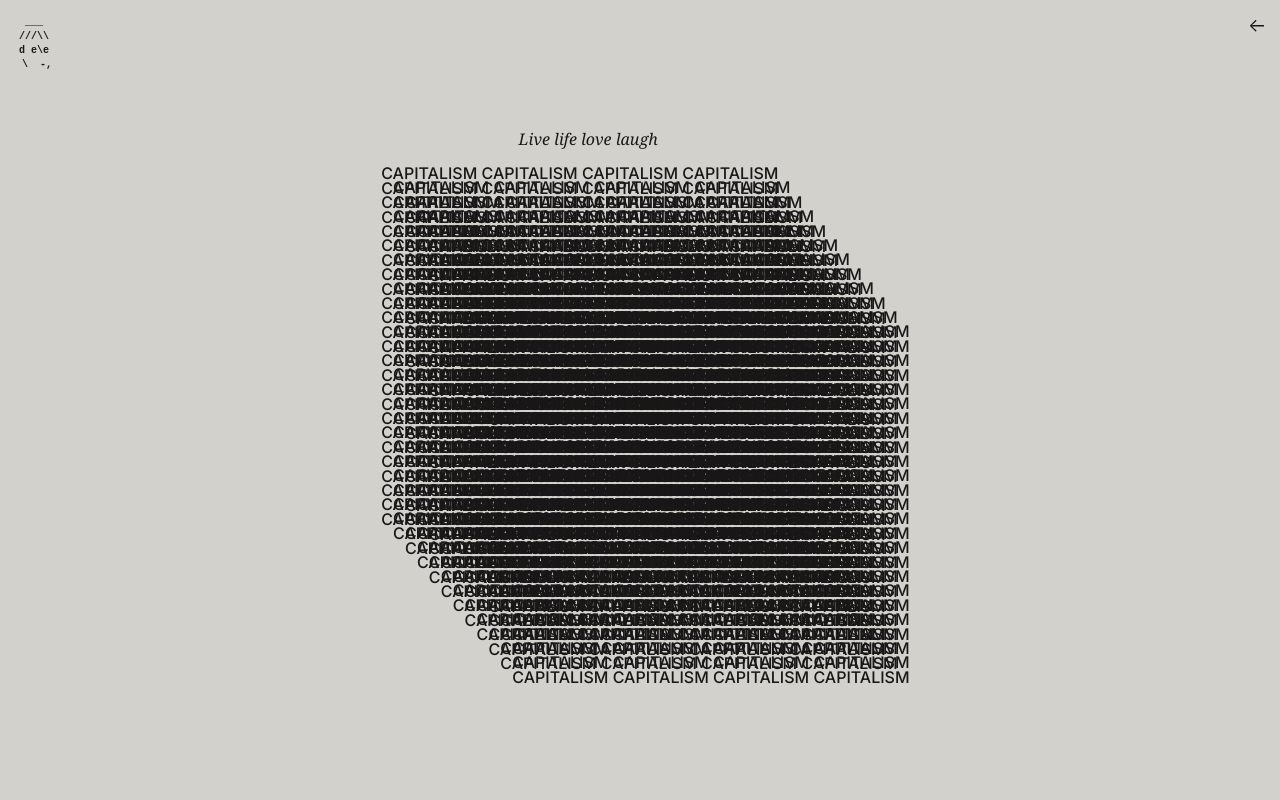
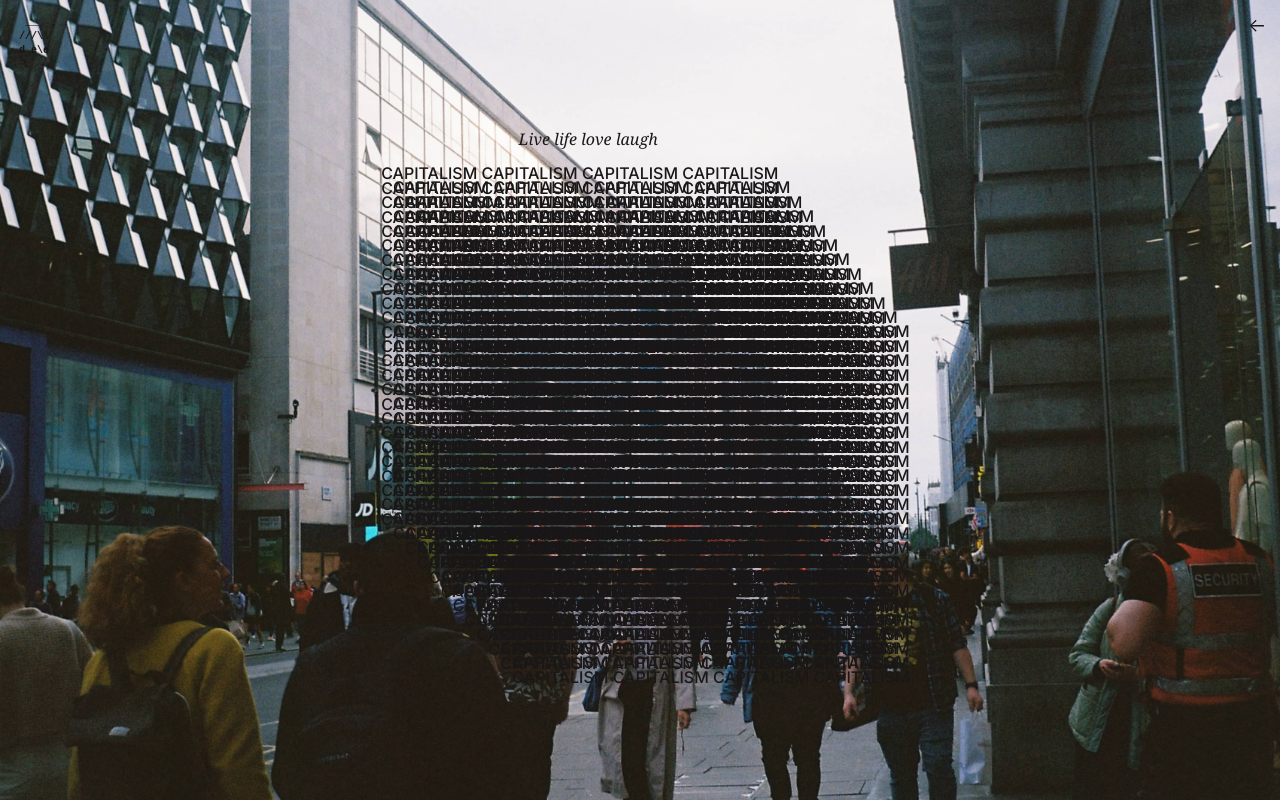
Before and after one commit to davidcabanne/davorama, a Next.js app: page /capitalism in a window 1280 px wide. Built offline with nearby package versions, Linux system fonts and the light colour scheme.

Commit message:
feat: add blurhash for homepage Grid, add capitalism background, improved moving space time animation and loading

```diff
--- a/src/components/home/Grid.jsx
+++ b/src/components/home/Grid.jsx
@@ -69,9 +69,8 @@ export default function GridHome({ posts }) {
             <Image
               src={post?.href}
               alt={post?.title}
-              // placeholder="blur"
+              placeholder="blur"
               fill={true}
-              // blurDataURL={post?.mainImage.asset.metadata.lqip}
               sizes="(max-width: 768px) 100vw, (max-width: 1200px) 50vw, 33vw"
             />
           </Placeholder>
--- a/src/pages/capitalism/index.jsx
+++ b/src/pages/capitalism/index.jsx
@@ -1,13 +1,19 @@
 import React, { useState, useEffect, useRef } from "react";
+import Image from "next/image";
 import styled from "styled-components";
 import * as _var from "../../styles/variables";
 
 import useWindowWidth from "../../../hooks/useWindowWidth";
 
 import { Section, Wrapper } from "../../components/sections/Section";
+import capitalismImage from "../../../public/images/capitalism/capitalism.jpg";
 
 const StyledSection = styled(Section)`
   height: 100vh;
+
+  & > div {
+    z-index: 1;
+  }
 `;
 
 const CapitalismContainer = styled.div`
@@ -74,6 +80,12 @@ const Title = styled.p`
   }
 `;
 
+const StyledImage = styled(Image)`
+  position: absolute;
+  inset: 0;
+  object-fit: cover;
+`;
+
 const Capitalism = () => {
   const containerRef = useRef(null);
   const [height, setHeight] = useState(0);
@@ -124,7 +136,7 @@ const Capitalism = () => {
   return (
     <StyledSection>
       <Wrapper>
-        <TitlePanel style={{marginLeft: `-${width / 5}px`}}>
+        <TitlePanel style={{ marginLeft: `-${width / 5}px` }}>
           <Title>Live life love laugh</Title>
           <Title className="subtitle">Die death hate rage</Title>
         </TitlePanel>
@@ -139,6 +151,13 @@ const Capitalism = () => {
           {handleRenderParagraphs(25, "Socialism")}
         </CapitalismContainer>
       </Wrapper>
+      <StyledImage
+        src={capitalismImage}
+        alt="Live, life, love, laugh, capitalism"
+        placeholder="blur"
+        fill={true}
+        sizes="(max-width: 768px) 100vw, (max-width: 1200px) 50vw, 33vw"
+      />
     </StyledSection>
   );
 };
--- a/src/pages/nevache-2023/index.jsx
+++ b/src/pages/nevache-2023/index.jsx
@@ -7,7 +7,7 @@ export default function Nevache2023({ posts }) {
 
 export async function getStaticProps() {
   const query = `
-  *[_type == "post" && "nevache-2023" in categories[]->title] | order(publishedAt desc) {
+  *[_type == "post" && "nevache-2023" in categories[]->title] | order(publishedAt asc) {
       'id': _id,
       slug,
       title,
```
Also changed, not shown: src/pages/moving-through-space-and-time/index.jsx (+15 -16 lines), public/images/capitalism/capitalism.jpg (added).
